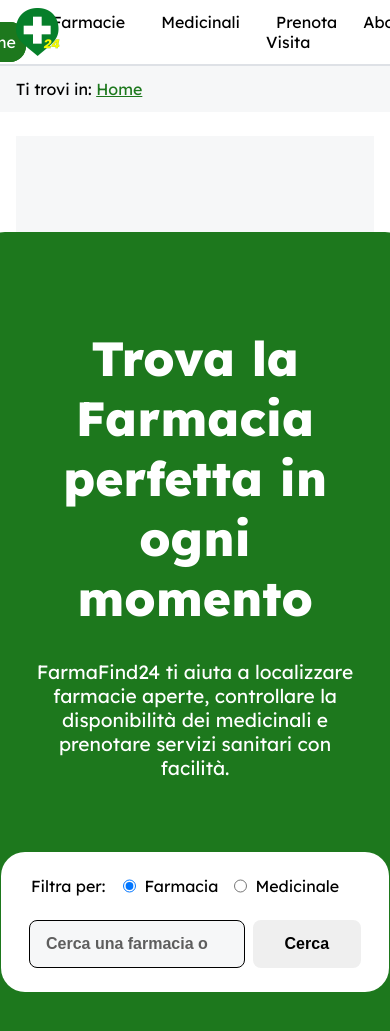
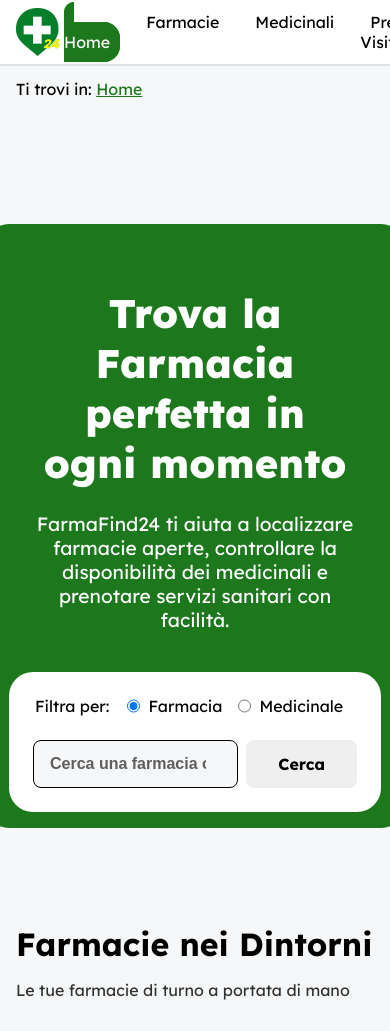
Before and after one commit to FarmaFind24/FarmaFind24.github.io, a PHP site: page / in a window 390 px wide; the page is wider, and only the part inside the window is pictured. Shown: the top 1031 px of that part. Run offline with PHP 8.4, Linux system fonts and the light colour scheme.

Commit message:
image replacement, responsive grid, navbar cambiata

```diff
--- a/assets/css/desktop.css
+++ b/assets/css/desktop.css
@@ -22,7 +22,8 @@ body {
   font-family: "Lexend", sans-serif;
 }
 main {
-  padding-bottom: 10rem;
+  box-sizing: border-box;
+  padding: 1rem 1rem 10rem 1rem;
   background-color: var(--second-bg-color);
 }
 section {
@@ -31,24 +32,46 @@ section {
   justify-content: center;
   padding-top: 3rem;
 }
+
+button {
+  border-radius: 0.5rem;
+  width: 6.5rem;
+  font-size: 0.9rem;
+  height: 2.5rem;
+  margin-top: 1rem;
+  transition: background-color 0.2s, color 0.5s, border 0.2s;
+  cursor: pointer;
+  font-family: inherit;
+}
+::placeholder {
+  color: #5e5e5e;
+  opacity: 1;
+}
+a:link {
+  color: var(--primary-color);
+}
+a:visited {
+  color: #870058;
+}
 .material-symbols-outlined {
   font-size: 27px;
   color: var(--primary-color);
   font-variation-settings: "FILL" 0, "wght" 400, "GRAD" 0, "opsz" 24;
 }
 .grid {
-  align-items: start;
-  gap: 1.5rem;
+  gap: 1rem;
   display: grid;
-  grid-template-columns: auto auto auto;
+  grid-template-columns: repeat(auto-fit, 24rem);
   padding: 2rem 0rem 0rem 0rem;
+  justify-content: center;
 }
 .grid-4c {
-  align-items: start;
-  gap: 1.125rem;
-  padding: 2rem 0rem 0rem 0rem;
+  gap: 1rem;
+  margin-top: 2rem;
   display: grid;
-  grid-template-columns: auto auto auto auto;
+  grid-template-columns: repeat(auto-fit, 18.165rem);
+  width: 100%;
+  justify-content: center;
 }
 
 .sr-only {
@@ -68,16 +91,6 @@ section {
   justify-content: flex-end;
 }
 
-::placeholder {
-  color: #5e5e5e;
-  opacity: 1;
-}
-a:link {
-  color: var(--primary-color);
-}
-a:visited {
-  color: #870058;
-}
 /**********************/
 /*       HEADER       */
 /**********************/
@@ -88,20 +101,12 @@ a:visited {
   background-color: var(--main-bg-color);
   top: 0;
   align-items: center;
-  justify-content: center;
+  justify-content: space-between;
   border-bottom: 2px solid var(--header-border-color);
   z-index: 1000;
+  padding-right: 1rem;
 }
-.main-header h1 {
-  left: 4rem;
-  margin-left: 0;
-  position: absolute;
-}
-.main-header img {
-  position: absolute;
-  left: 1rem;
-  width: 3rem;
-}
+
 /* NAVBAR */
 .Top-NavBar a {
   height: 2rem;
@@ -152,16 +157,26 @@ a:visited {
   text-decoration: underline;
 }
 
+h1.hide {
+  background-image: url("/assets/h1.webp");
+  margin-left: 1rem;
+  text-indent: 100%;
+  white-space: nowrap;
+  overflow: hidden;
+  background-repeat: no-repeat;
+  background-size: contain;
+}
+
 /**********************/
 /*        HOME        */
 /**********************/
 
 .home-hero-content {
   background-color: var(--primary-color);
-  padding: 3rem;
   border-radius: 1.5rem;
+  padding: 1rem 3rem;
   max-width: 1260px;
-  min-height: 480px;
+  min-height: 400px;
   display: flex;
   flex-direction: column;
   align-items: center;
@@ -170,10 +185,10 @@ a:visited {
   gap: 1rem;
 }
 .home-hero-content > h1 {
-  font-size: 3rem;
+  font-size: 2.5rem;
   font-weight: 800;
   color: white;
-  margin-bottom: 1rem;
+  margin-bottom: 0.5rem;
 }
 .home-hero-content > p {
   color: white;
@@ -184,9 +199,9 @@ a:visited {
   width: 100%;
   border-radius: 1.5rem;
   max-width: 700px;
-  margin-top: 3.5rem;
+  margin-top: 1.5rem;
   background-color: var(--main-bg-color);
-  padding: 1.5rem 1.75rem;
+  padding: 1.5rem 1.5rem;
 }
 
 .home-hero-form-container fieldset {
@@ -246,6 +261,7 @@ a:visited {
 .service-section-content,
 .farm-content {
   max-width: 1220px;
+  width: 100%;
   min-height: 400px;
   display: flex;
   flex-direction: column;
@@ -256,7 +272,7 @@ a:visited {
 .about-section-content h2,
 .service-section-content h2,
 .farm-content h2 {
-  margin-top: 3rem;
+  margin-top: 0;
   text-align: left;
   font-size: 2rem;
 }
@@ -295,7 +311,8 @@ a:visited {
 .med-card,
 .farm-card,
 .farm-card-mini {
-  width: 17.75rem;
+  max-width: 17.75rem;
+  width: 100%;
   background-color: var(--main-bg-color);
   min-height: 150px;
   height: auto;
@@ -347,16 +364,6 @@ a:visited {
   height: 2.5rem;
 }
 
-button {
-  border-radius: 0.5rem;
-  width: 6.5rem;
-  font-size: 0.9rem;
-  height: 2.5rem;
-  margin-top: 1rem;
-  transition: background-color 0.2s, color 0.5s, border 0.2s;
-  cursor: pointer;
-}
-
 button.outlined-btn {
   background-color: var(--second-bg-color);
   border: 1px solid black;
@@ -371,6 +378,7 @@ button.outlined-btn:hover {
 button.btn-primary {
   background-color: var(--primary-color);
   color: white;
+  font-family: inherit;
 }
 button.btn-primary:hover {
   background-color: var(--primary-color-hover);
@@ -469,7 +477,6 @@ button.btn-primary:hover {
 .about-hero {
   padding: 2rem;
   gap: 2rem;
-  margin: 5rem auto;
   display: flex;
   flex-direction: column;
   align-items: center;
@@ -583,6 +590,11 @@ input[type="submit"] {
   padding: 1rem;
   border-radius: 1rem;
   font-weight: 600;
+  transition: background-color 0.2s;
+  font-family: inherit;
+}
+input[type="submit"]:hover {
+  background-color: var(--primary-color-hover);
 }
 .contact-info {
   box-sizing: border-box;
--- a/assets/css/mini.css
+++ b/assets/css/mini.css
@@ -18,7 +18,6 @@ body {
 main {
   display: flex;
   flex-direction: column;
-  margin: 1.5rem 1rem 1rem;
   justify-content: center;
   align-items: center;
 }
@@ -291,8 +290,8 @@ section h2 {
   padding: 1.5rem;
   text-align: center;
   border: var(--primary-color-button) solid 1px;
-  transition: transform 0.2s ease, box-shadow 0.2s ease,
-    background-color 0.2s ease, border-color 0.2s ease, color 0.5s ease;
+  transition: transform 0.2s ease, box-shadow 0.2s ease, background-color 0.2s ease, border-color 0.2s ease,
+    color 0.5s ease;
   box-shadow: 0px 9px 5px var(--accent);
 }
 .avatar-container span {
```
Also changed, not shown: about.html (+11 -29 lines), search-farm.html (+38 -0 lines), assets/about-hero.webp (added), assets/h1.webp (added).
